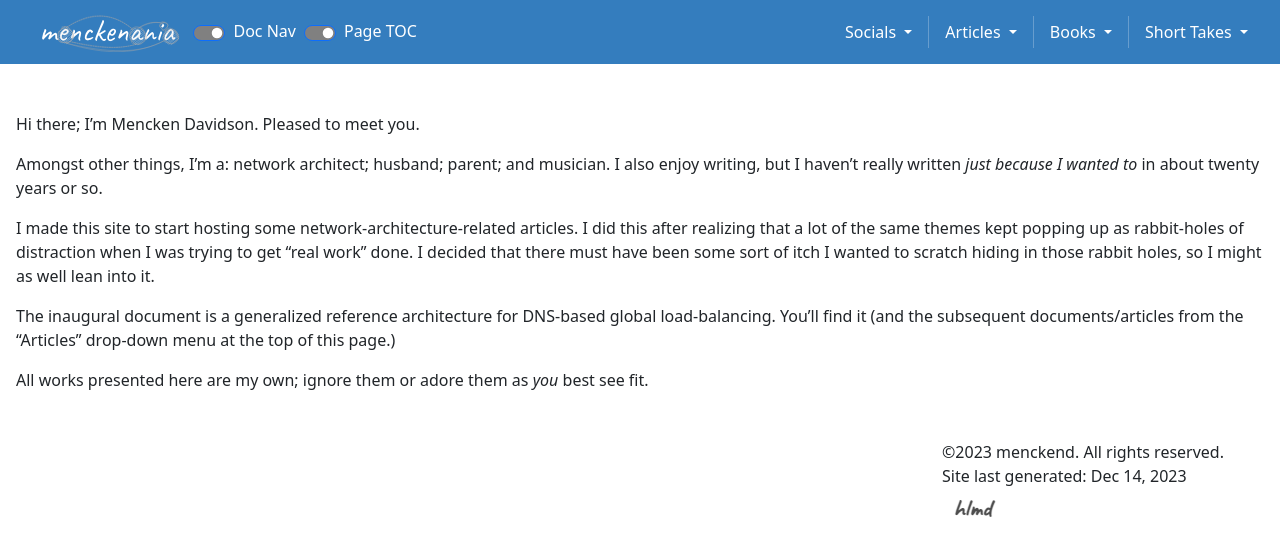
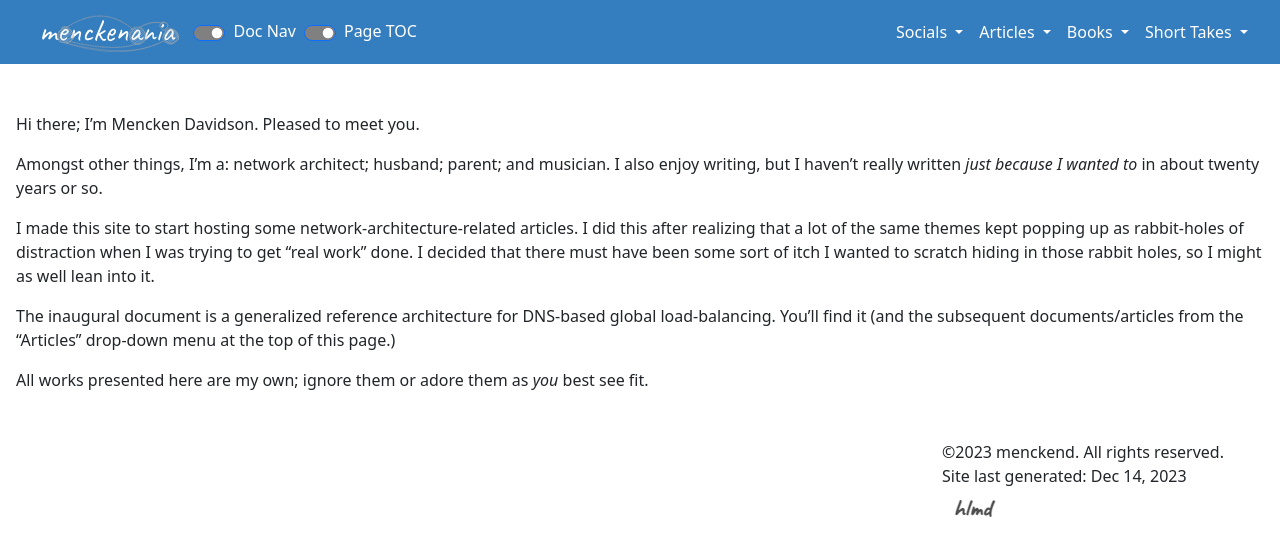
Before and after one commit to menckend/alpha, a Jekyll site: the page built from index.md, in a window 1280 px wide. Shown: the top 556 px of the page. Built offline with Jekyll 4.4.1, drawn with Linux system fonts in a browser that asks for light colours.

Commit message:
Update newtemplate-header.html

```diff
--- a/_includes/newtemplate-header.html
+++ b/_includes/newtemplate-header.html
@@ -82,10 +82,11 @@
             {% assign thisl1url = myl1pages | where_exp: 'page', 'page.l2idx == nil' | map: 'url' %}
             {% comment %} Building a dropdown button for each unique l1idx value in our pages  {% endcomment %}
 
-            <li class="nav-item py-2 py-lg-1 col-12 col-lg-auto">
+<!--            <li class="nav-item py-2 py-lg-1 col-12 col-lg-auto">
               <div class="vr d-none d-lg-flex h-100 mx-lg-2 menck-topnav-text-color"></div>
-<!--              <hr class="d-lg-none my-2 menck-topnav-text-color"> -->
+              <hr class="d-lg-none my-2 menck-topnav-text-color">
             </li>
+ -->
 
             <!-- library/dropdown-menu -->
             <li class="nav-item dropdown menck-topnav-text-color">
```
